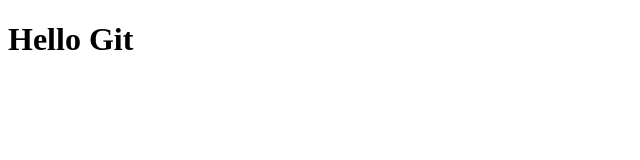
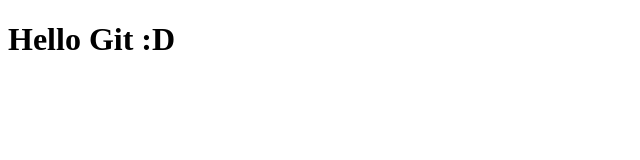
Before and after one commit to sanntw/git-1, a plain HTML site: page index.html in a window 1280 px wide. Shown: the full height of the page, 0-640 px from the left. Drawn offline with Linux system fonts and the light colour scheme.

Commit message:
add :D commit

```diff
--- a/index.html
+++ b/index.html
@@ -6,6 +6,6 @@
     <title>Document</title>
 </head>
 <body>
-    <h1>Hello Git</h1>
+    <h1>Hello Git :D</h1>
 </body>
 </html>
```
